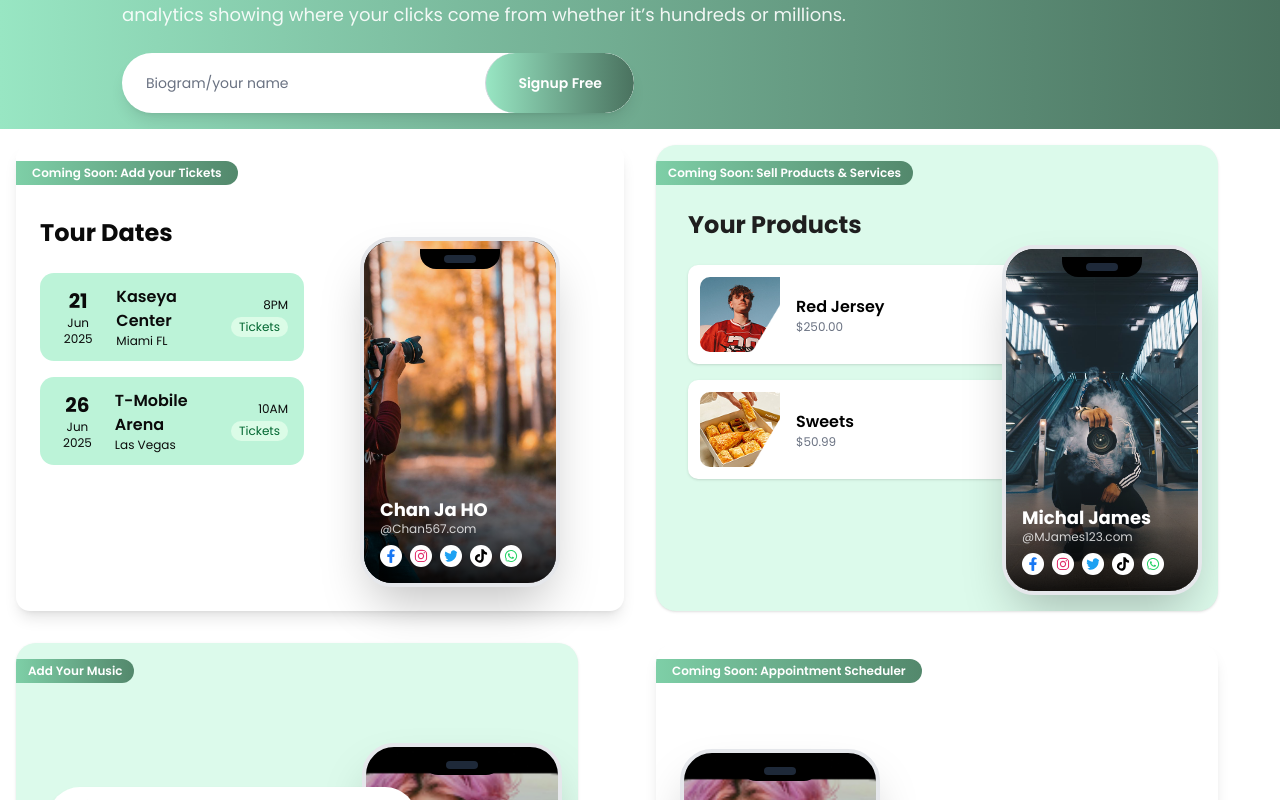
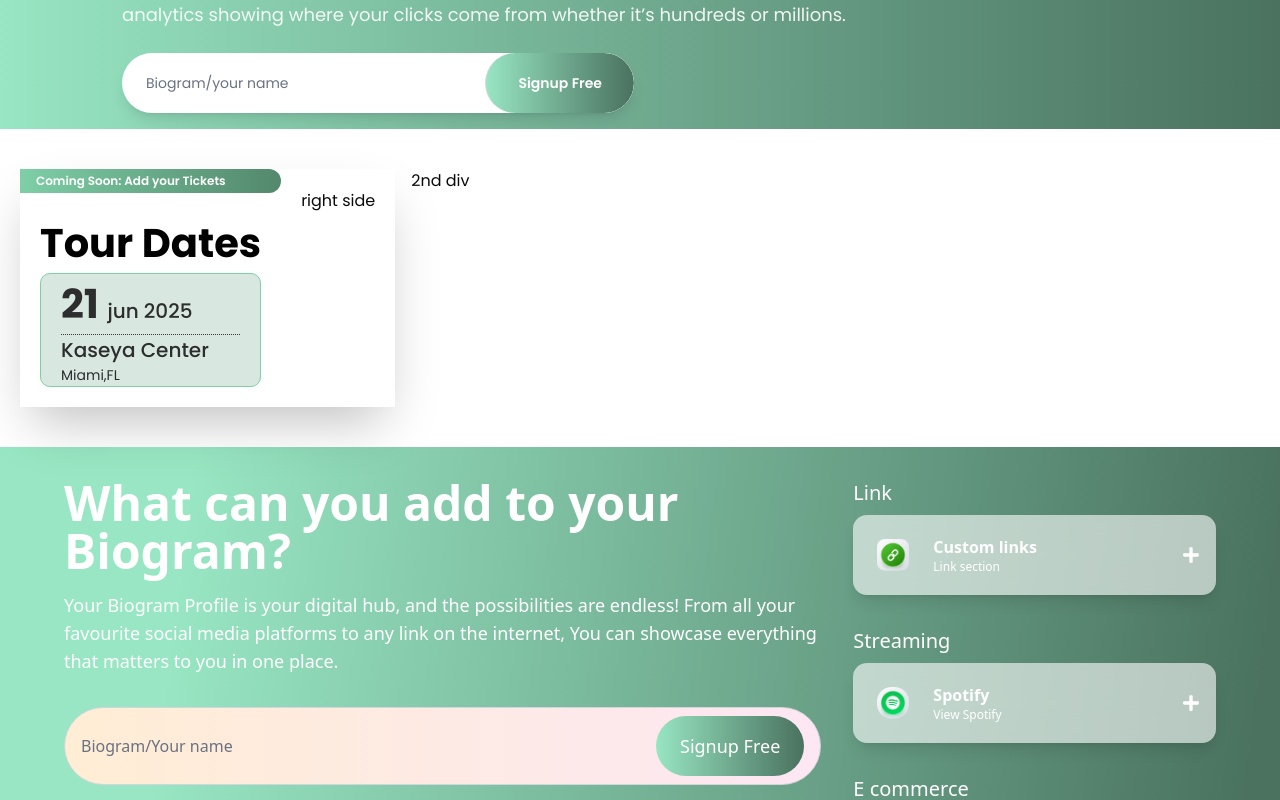
Before and after one commit to FMunir321/biogram, a React (Vite) app: page / in a window 1280 px wide. Shown: the part 3220-4020 px from the top of the page. Built offline with nearby package versions, Linux system fonts and the light colour scheme; a web font is replaced by a local one.

Commit message:
continue the work on cards

```diff
--- a/src/pages/ArtistShowcase.tsx
+++ b/src/pages/ArtistShowcase.tsx
@@ -3,7 +3,13 @@ import miamiImg from "../assets/miami.jpg";
 import videoImg from "../assets/videoshoot.jpg";
 import dish from "../assets/dish.png";
 import redjersy from "../assets/redjersy.png";
-import { FaInstagram, FaTwitter, FaSpotify, FaYoutube, FaTiktok } from "react-icons/fa";
+import {
+  FaInstagram,
+  FaTwitter,
+  FaSpotify,
+  FaYoutube,
+  FaTiktok,
+} from "react-icons/fa";
 import PhoneMockup from "../components/PhoneMockup";
 
 const SocialLinks = () => (
@@ -41,10 +47,25 @@ const TourDatesAndArtistCard = () => (
     <div className="flex-1 pr-4 mt-12">
       <h2 className="text-2xl font-bold mb-6">Tour Dates</h2>
       {[
-        { date: "21", month: "Jun", venue: "Kaseya Center", city: "Miami FL", time: "8PM" },
-        { date: "26", month: "Jun", venue: "T-Mobile Arena", city: "Las Vegas", time: "10AM" }
+        {
+          date: "21",
+          month: "Jun",
+          venue: "Kaseya Center",
+          city: "Miami FL",
+          time: "8PM",
+        },
+        {
+          date: "26",
+          month: "Jun",
+          venue: "T-Mobile Arena",
+          city: "Las Vegas",
+          time: "10AM",
+        },
       ].map((item, i) => (
-        <div key={i} className="flex items-center gap-4 bg-[#bcf3d8] rounded-xl px-4 py-3 mb-4">
+        <div
+          key={i}
+          className="flex items-center gap-4 bg-[#bcf3d8] rounded-xl px-4 py-3 mb-4"
+        >
           <div className="text-center">
             <div className="text-xl font-bold">{item.date}</div>
             <div className="text-xs">{item.month} 2025</div>
@@ -55,17 +76,15 @@ const TourDatesAndArtistCard = () => (
           </div>
           <div className="ml-auto text-right">
             <div className="text-xs">{item.time}</div>
-            <span className="bg-green-100 text-green-800 px-2 py-0.5 rounded-full text-xs mt-1 inline-block">Tickets</span>
+            <span className="bg-green-100 text-green-800 px-2 py-0.5 rounded-full text-xs mt-1 inline-block">
+              Tickets
+            </span>
           </div>
         </div>
       ))}
     </div>
     <div className="w-1/2 mt-6 md:mt-0 flex flex-col justify-end items-center">
-      <PhoneMockup
-        image={miamiImg}
-        name="Chan Ja HO"
-        username="Chan567.com"
-      />
+      <PhoneMockup image={miamiImg} name="Chan Ja HO" username="Chan567.com" />
     </div>
   </div>
 );
@@ -76,17 +95,19 @@ const ProductsCard = () => (
       Coming Soon: Sell Products & Services
     </div>
 
-    <h2 className="text-2xl font-bold mb-6 text-[#1f1f1f] mt-8">Your Products</h2>
+    <h2 className="text-2xl font-bold mb-6 text-[#1f1f1f] mt-8">
+      Your Products
+    </h2>
 
     <div className="grid grid-cols-1 gap-4 z-10 ">
       {[
-        { name: "Red Jersey", price: "$250.00", image: redjersy},
-        { name: "Sweets", price: "$50.99", image: dish}
+        { name: "Red Jersey", price: "$250.00", image: redjersy },
+        { name: "Sweets", price: "$50.99", image: dish },
       ].map((item, idx) => (
         <div
           key={idx}
-         className="flex items-center bg-white shadow p-3 gap-4"
-  style={{ width: '355px', height: '99px', borderRadius: '10px' }}
+          className="flex items-center bg-white shadow p-3 gap-4"
+          style={{ width: "355px", height: "99px", borderRadius: "10px" }}
         >
           <img
             src={item.image}
@@ -112,7 +133,7 @@ const ProductsCard = () => (
 );
 
 const MusicPlayerCard = () => (
- <div className="bg-[#dcfaeb] shadow rounded-[20px] p-8 flex flex-col relative overflow-hidden w-[562px] h-[466px]">
+  <div className="bg-[#dcfaeb] shadow rounded-[20px] p-8 flex flex-col relative overflow-hidden w-[562px] h-[466px]">
     <div className="absolute top-4 left-0 bg-gradient-to-r from-[#7ECFA7] to-[#53886C] text-white text-xs px-3 py-1 rounded-r-full font-semibold z-20">
       Add Your Music
     </div>
@@ -123,10 +144,12 @@ const MusicPlayerCard = () => (
           alt="Track Cover"
           className="w-10 h-10 object-cover rounded"
         />
-        <p className="ml-4 text-sm text-black">Stream "Hype" on all platforms!</p>
+        <p className="ml-4 text-sm text-black">
+          Stream "Hype" on all platforms!
+        </p>
       </div>
       <div className="bg-[#081439] p-4 rounded-lg shadow-md w-[74%] mt-2">
-        <div className="flex items-center mb-2 " >
+        <div className="flex items-center mb-2 ">
           <img
             src={image}
             alt="Artist"
@@ -150,11 +173,7 @@ const MusicPlayerCard = () => (
       </div>
     </div>
     <div className="absolute bottom-4 right-4 z-0">
-      <PhoneMockup
-        image={image}
-        name="Max James"
-        username="MJames.com"
-      />
+      <PhoneMockup image={image} name="Max James" username="MJames.com" />
     </div>
   </div>
 );
@@ -167,11 +186,7 @@ const AppointmentSchedulerCard = () => (
     <div className="flex flex-row w-full h-full mt-12">
       {/* Phone mockup on the left */}
       <div className="flex-shrink-0 flex items-center justify-center mr-6">
-        <PhoneMockup
-          image={image}
-          name="Max James"
-          username="MJames.com"
-        />
+        <PhoneMockup image={image} name="Max James" username="MJames.com" />
       </div>
       {/* Appointment cards on the right */}
       <div className="flex-1 flex flex-col justify-center">
@@ -202,7 +217,9 @@ const AppointmentSchedulerCard = () => (
           >
             <div className="absolute inset-0 bg-black/40"></div>
             <div className="relative z-10 flex flex-col">
-              <span className="font-semibold text-lg">Video Shoot in Miami</span>
+              <span className="font-semibold text-lg">
+                Video Shoot in Miami
+              </span>
               <span className="text-xs text-white/90">1.5 Hours – $400</span>
             </div>
           </div>
@@ -213,14 +230,39 @@ const AppointmentSchedulerCard = () => (
 );
 
 const ArtistShowcase = () => (
-  <div className="container mx-auto p-4">
-    <div className="grid grid-cols-1 md:grid-cols-2 gap-8">
-      <TourDatesAndArtistCard />
-      <ProductsCard />
-      <MusicPlayerCard />
-      <AppointmentSchedulerCard />
+  <>
+    <div className="container p-5 flex flex-col md:flex-row mx-auto gap-4 my-5 ">
+      <div className="flex flex-row shadow-2xl">
+        <div className="">
+          <p className="top-4 p-0 left-0 bg-gradient-to-r from-[#7ECFA7] to-[#53886C] text-white text-xs px-4 py-1 rounded-r-full font-semibold z-10">
+            Coming Soon: Add your Tickets
+          </p>
+          <div className="p-5">
+            <h1 className="text-[40px] font-extrabold text-black">Tour Dates</h1>
+            <div className="">
+              <div className="border-1 border-[#7ecfa7] rounded-lg px-5 bg-[#d8e8e0]">
+                <p className="text-[20px] font-medium text-[#2D2D2D] border-b border-dotted border-[#3A3A3A]"><span className="text-[40px] font-bold">21 </span>jun 2025</p>
+                <p className="text-[20px] font-medium text-[#2D2D2D]">Kaseya Center</p>
+                <p className="text-[14px] font-normal text-[#2D2D2D]">Miami,FL</p>
+              </div>
+              <div></div>
+            </div>
+          </div>
+
+        </div>
+        <div className="p-5">right side</div>
+      </div>
+      <div>2nd div</div>
     </div>
-  </div>
+  </>
+  // <div className="container mx-auto p-4">
+  //   <div className="grid grid-cols-1 md:grid-cols-2 gap-8">
+  //     <TourDatesAndArtistCard />
+  //     <ProductsCard />
+  //     <MusicPlayerCard />
+  //     <AppointmentSchedulerCard />
+  //   </div>
+  // </div>
 );
 
 export {
```
